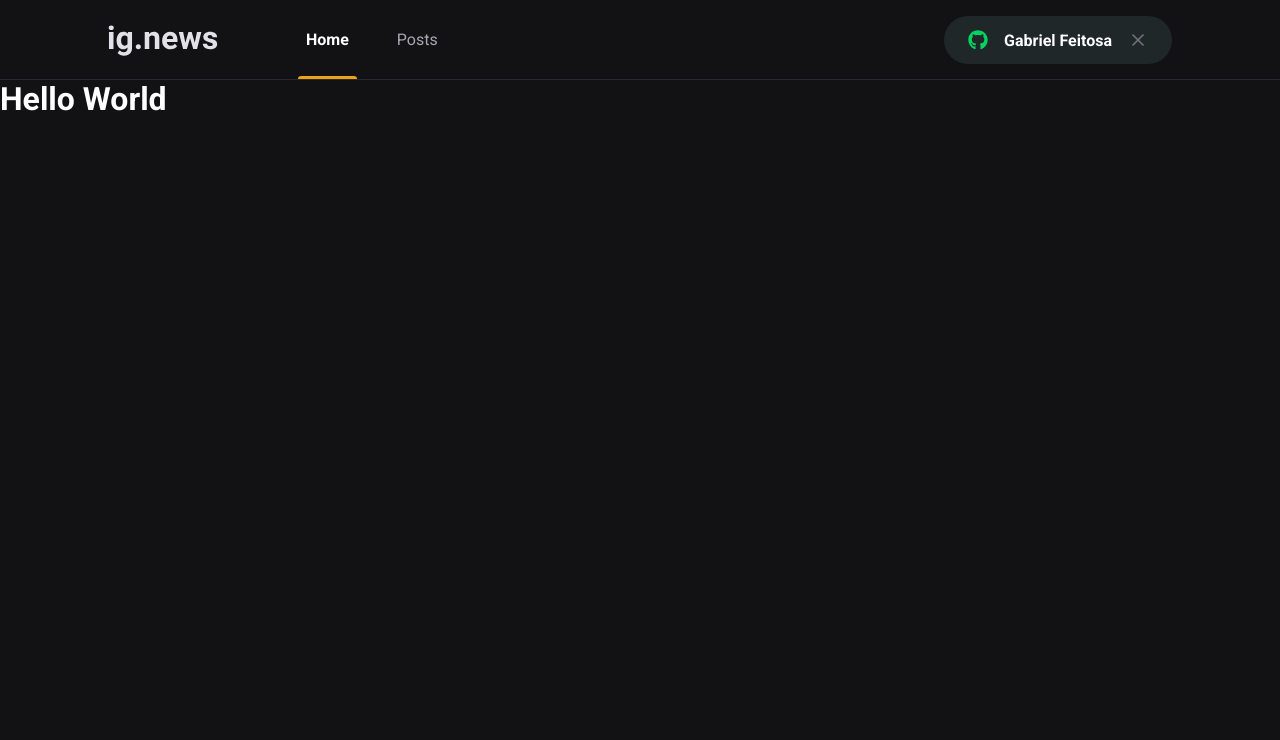
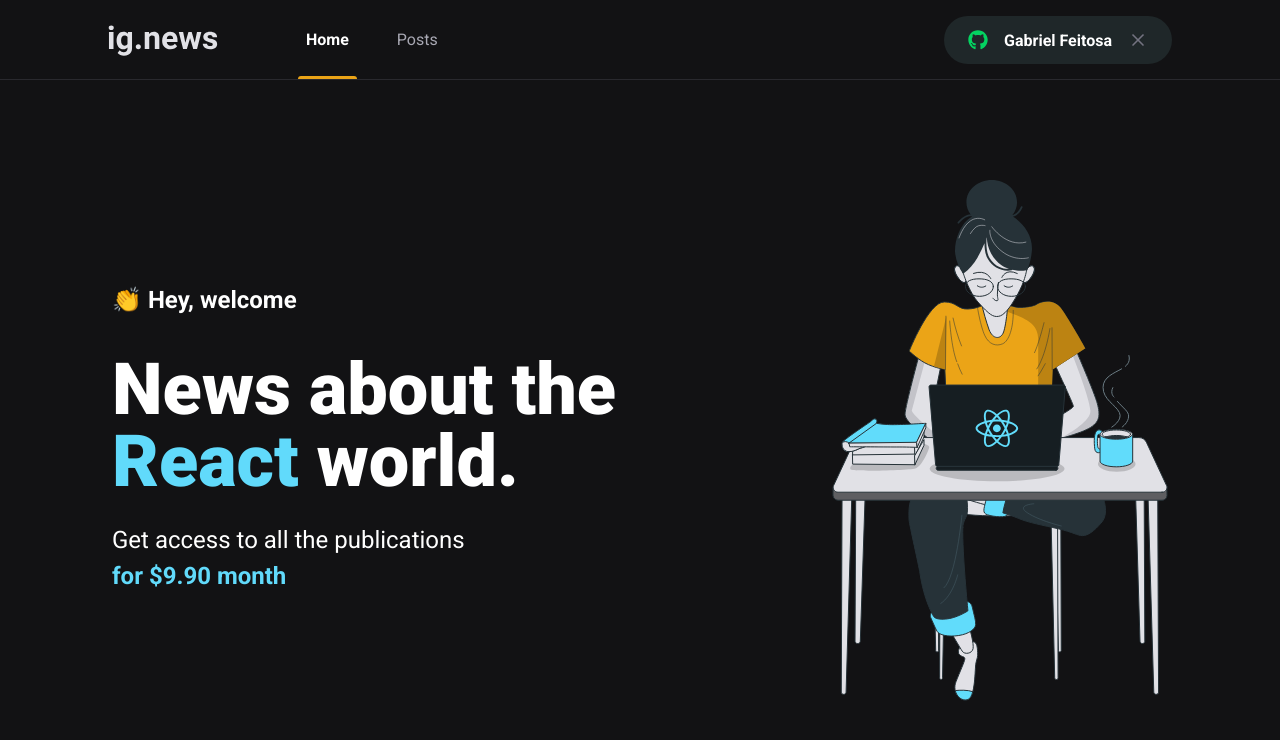
Before and after one commit to br-gabriel/ignews, a Next.js app: page / in a window 1280 px wide. Shown: the top 740 px of the page. Built offline with nearby package versions, Linux system fonts and the light colour scheme.

Commit message:
home content added

```diff
--- /dev/null
+++ b/src/pages/home.module.scss
@@ -0,0 +1,41 @@
+.contentContainer {
+    max-width: 1120px;
+    margin: 0 auto;
+    padding: 0 2rem;
+    height: calc(100vh - 5rem);
+
+    display: flex;
+    align-items: center;
+    justify-content: space-between;
+}
+
+.hero {
+    max-width: 600px;
+
+    > span {
+        font-size: 1.5rem;
+        font-weight: bold;
+    }
+
+    h1 {
+        font-size: 4.5rem;
+        line-height: 4.5rem;
+        font-weight: 900;
+        margin-top: 2.5rem;
+
+        span {
+            color: var(--cyan-500);
+        }
+    }
+
+    p {
+        font-size: 1.5rem;
+        line-height: 2.25rem;
+        margin-top: 1.5rem;
+
+        span {
+            color: var(--cyan-500);
+            font-weight: bold;
+        }
+    }
+}
--- a/src/pages/index.tsx
+++ b/src/pages/index.tsx
@@ -1,15 +1,26 @@
 import Head from 'next/head'
+
+import styles from './home.module.scss'
 
 export default function Home() {
   return (
     <>
       <Head>
-        <title>Inicio | ig.news</title>
+        <title>Home | ig.news</title>
       </Head>
 
-      <h1>
-        Hello World
-      </h1>
+      <main className={styles.contentContainer}>
+        <section className={styles.hero}>
+          <span>👏 Hey, welcome</span>
+          <h1>News about the <span>React</span> world.</h1>
+          <p>
+            Get access to all the publications <br/>
+            <span>for $9.90 month</span>
+          </p>
+        </section>
+
+        <img src="./images/avatar.svg" alt="girl coding" />
+      </main>
     </>
   )
 }
```
